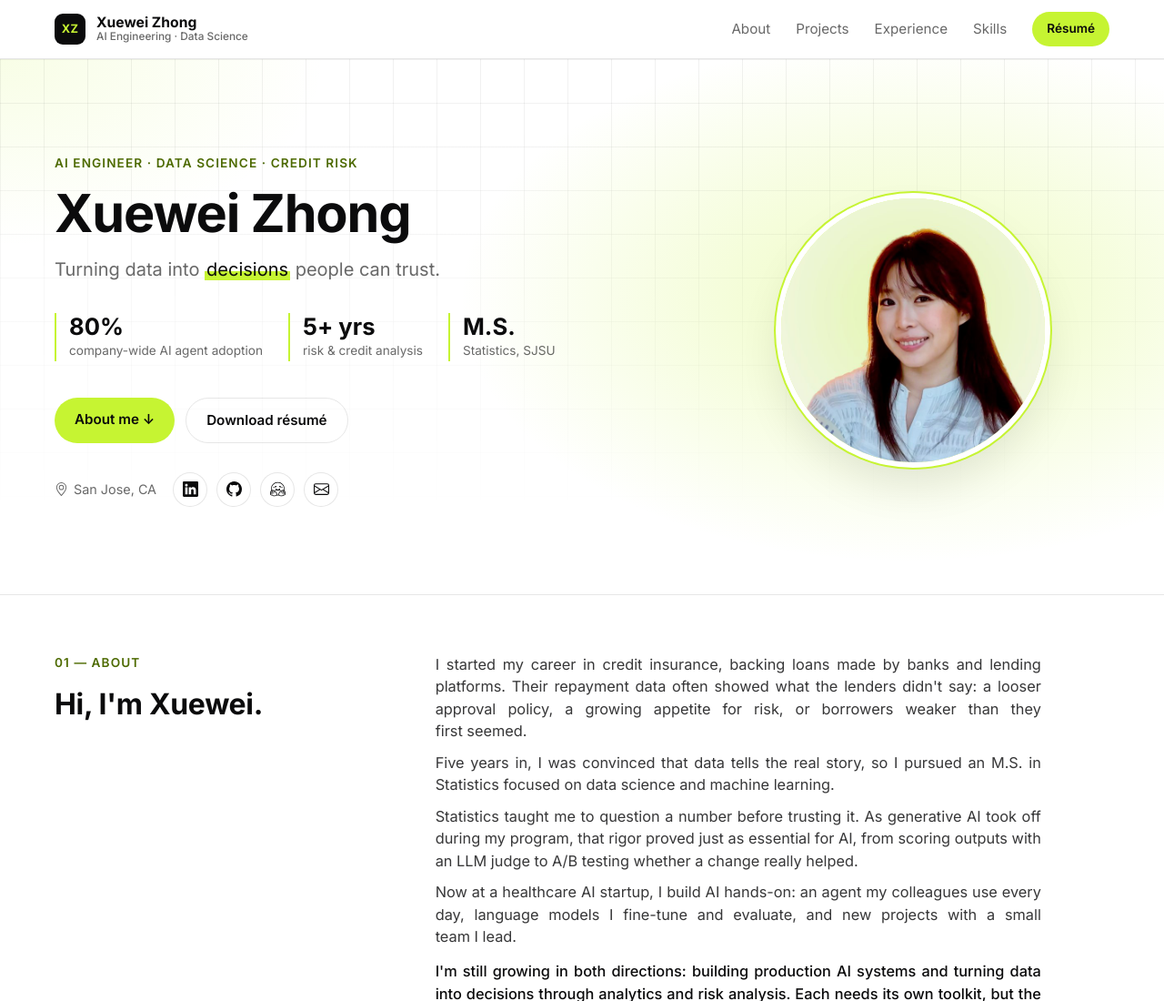
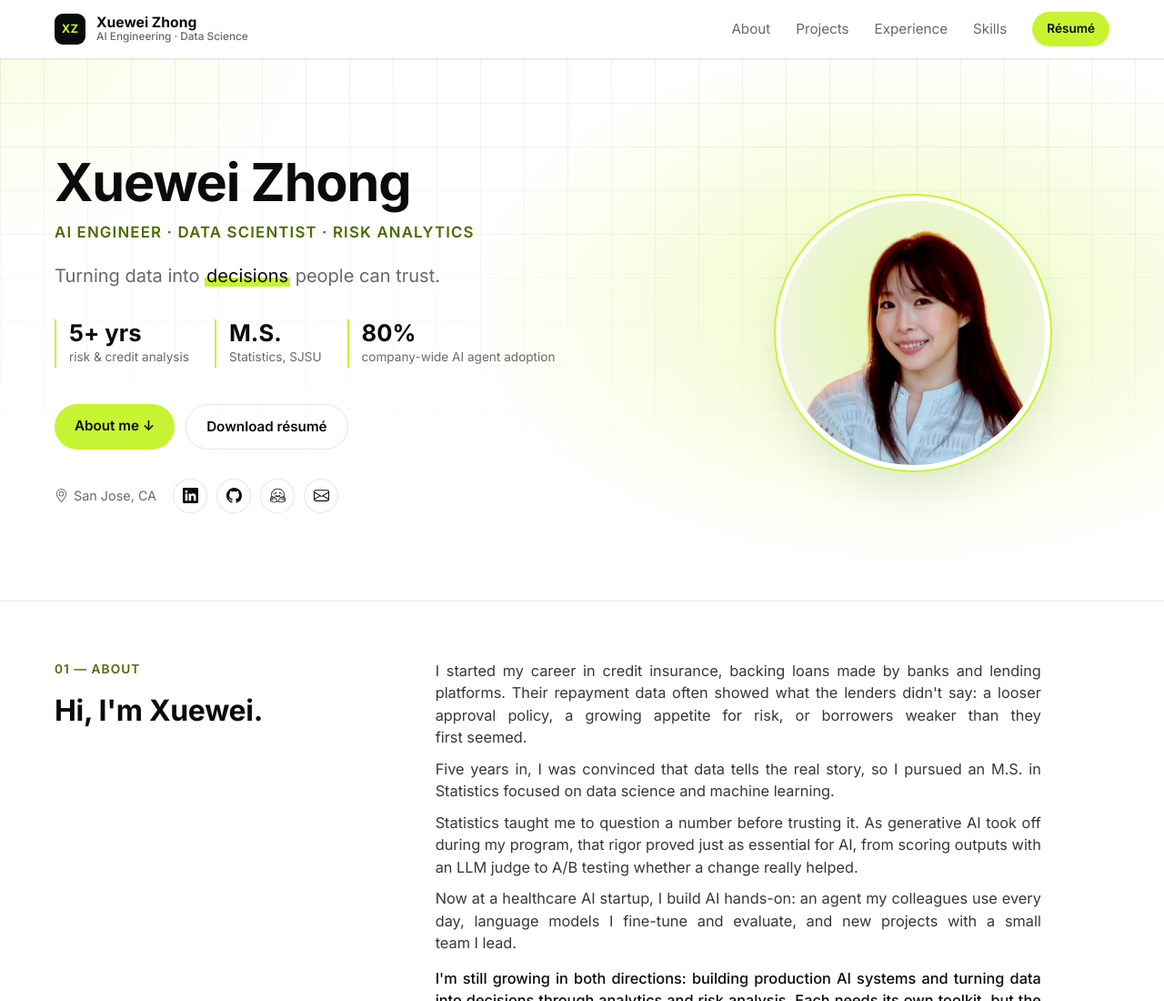
Before and after one commit to Xuewei-Z/xuewei-z.github.io, a plain HTML site: page index.html in a window 1280 px wide. Shown: the top 1100 px of the page at 91% size. Drawn offline with Linux system fonts and the light colour scheme.

Commit message:
Move titles under the name and order stats by career timeline
Co-Authored-By: Claude Opus 5.5 <noreply@anthropic.com>
Claude-Session: https://claude.ai/code/session_01MrB26HzzzHjrj4v4fHbKUy

```diff
--- a/index.html
+++ b/index.html
@@ -13,7 +13,7 @@
 
   <!-- All styling lives in style.css -->
   <link rel="icon" href="favicon.svg" type="image/svg+xml">
-  <link rel="stylesheet" href="style.css?v=20261125a">
+  <link rel="stylesheet" href="style.css?v=20261125b">
 </head>
 <body>
 
@@ -37,14 +37,14 @@
 
       <!-- Left column: name, role, one line, skills, actions -->
       <div class="hero-text">
-        <p class="eyebrow">AI Engineer · Data Science · Credit Risk</p>
         <h1>Xuewei Zhong</h1>
+        <p class="eyebrow hero-titles"><span>AI Engineer</span> · <span>Data Scientist</span> · <span>Risk Analytics</span></p>
         <p class="tagline">Turning data into <span class="hl">decisions</span> people can trust.</p>
 
         <ul class="stats">
-          <li><strong>80%</strong><span>company-wide AI agent adoption</span></li>
           <li><strong>5+ yrs</strong><span>risk &amp; credit analysis</span></li>
           <li><strong>M.S.</strong><span>Statistics, SJSU</span></li>
+          <li><strong>80%</strong><span>company-wide AI agent adoption</span></li>
         </ul>
 
         <div class="hero-actions">
--- a/style.css
+++ b/style.css
@@ -814,3 +814,9 @@ a.logo-tile:hover { border-color: var(--lime); transform: translateY(-2px); }
 /* About: tighter line and paragraph spacing */
 .about-text p { line-height: 1.5; margin-bottom: 10px; }
 .about-text .about-close { margin-top: 14px; }
+
+/* Titles under the name: same color and letterforms as the eyebrow, larger */
+.hero h1 { margin-bottom: 10px; }
+.hero-titles { font-size: 1.05rem; letter-spacing: 0.07em; margin-bottom: 18px; }
+@media (max-width: 760px) { .hero-titles { font-size: 0.92rem; } }
+.hero-titles span { white-space: nowrap; }
```
Also changed, not shown: projects/ethereum-auctions.html (+1 -1 lines), projects/fine-tuning.html (+1 -1 lines), projects/hotel-recommender.html (+1 -1 lines), projects/viki.html (+1 -1 lines).
